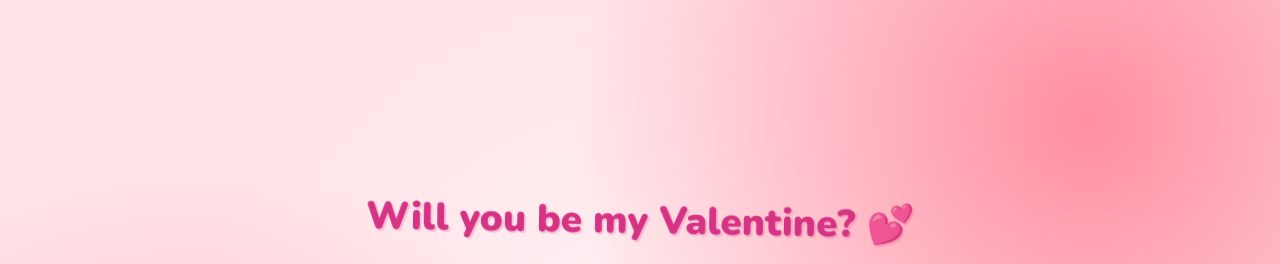
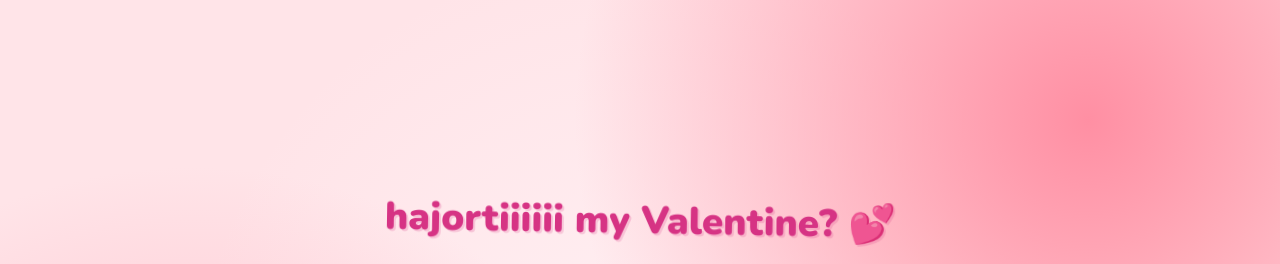
Before and after one commit to hicham566/v-day, a plain HTML site: page index.html in a window 1280 px wide. Shown: the top 264 px of the page. Drawn offline with nearby package versions, Linux system fonts and the light colour scheme; grey boxes are pictures that could not be loaded.

Commit message:
hajoortii

```diff
--- a/index.html
+++ b/index.html
@@ -12,7 +12,7 @@
     <div class="hearts-bg"></div>
 
     <div class="container">
-        <h1>Will you be my Valentine? 💕</h1>
+        <h1>hajortiiiiii my Valentine? 💕</h1>
 
         <div class="gif-container">
             <img id="cat-gif" src="https://media.tenor.com/EBV7OT7ACfwAAAAj/u-u-qua-qua-u-quaa.gif" alt="cute character">
```
